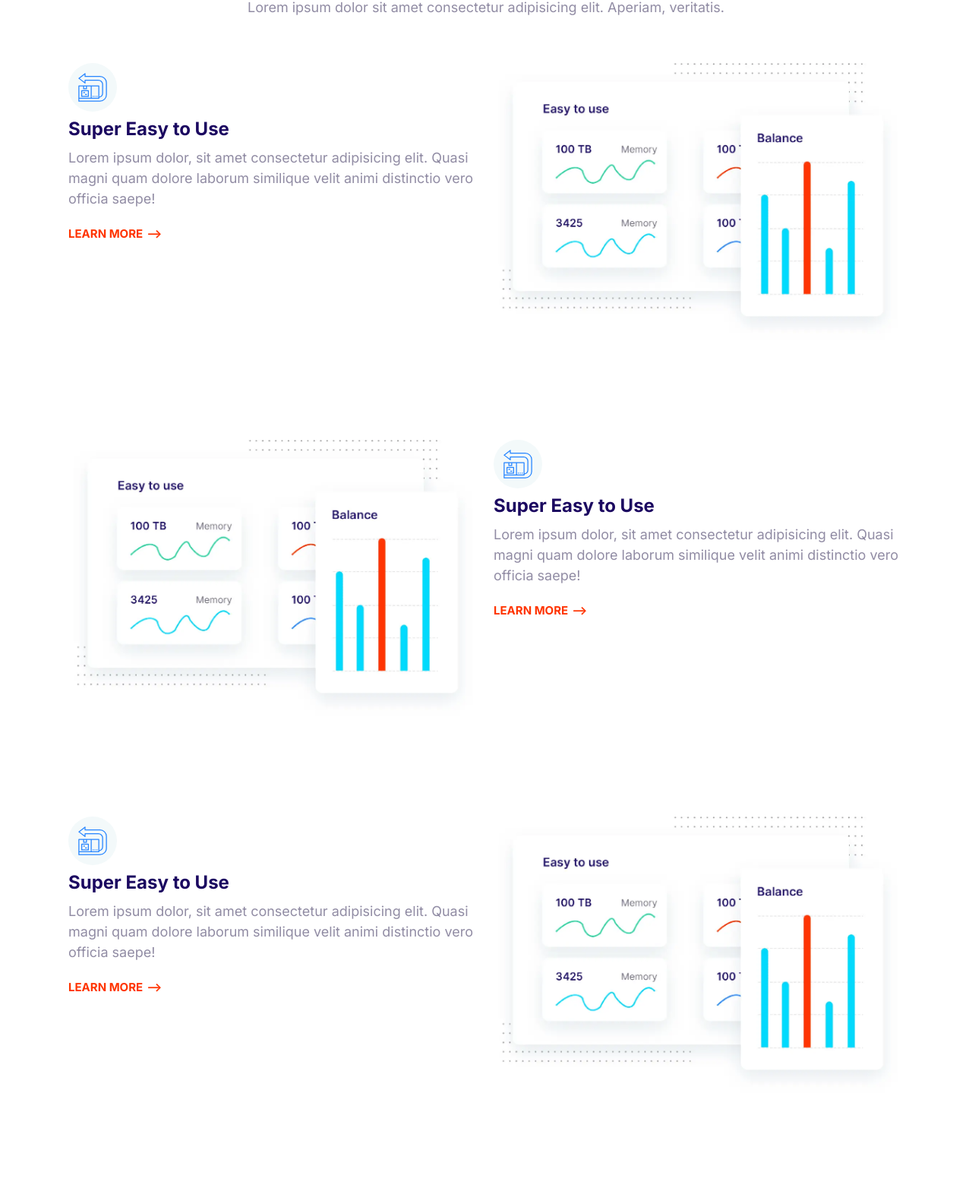
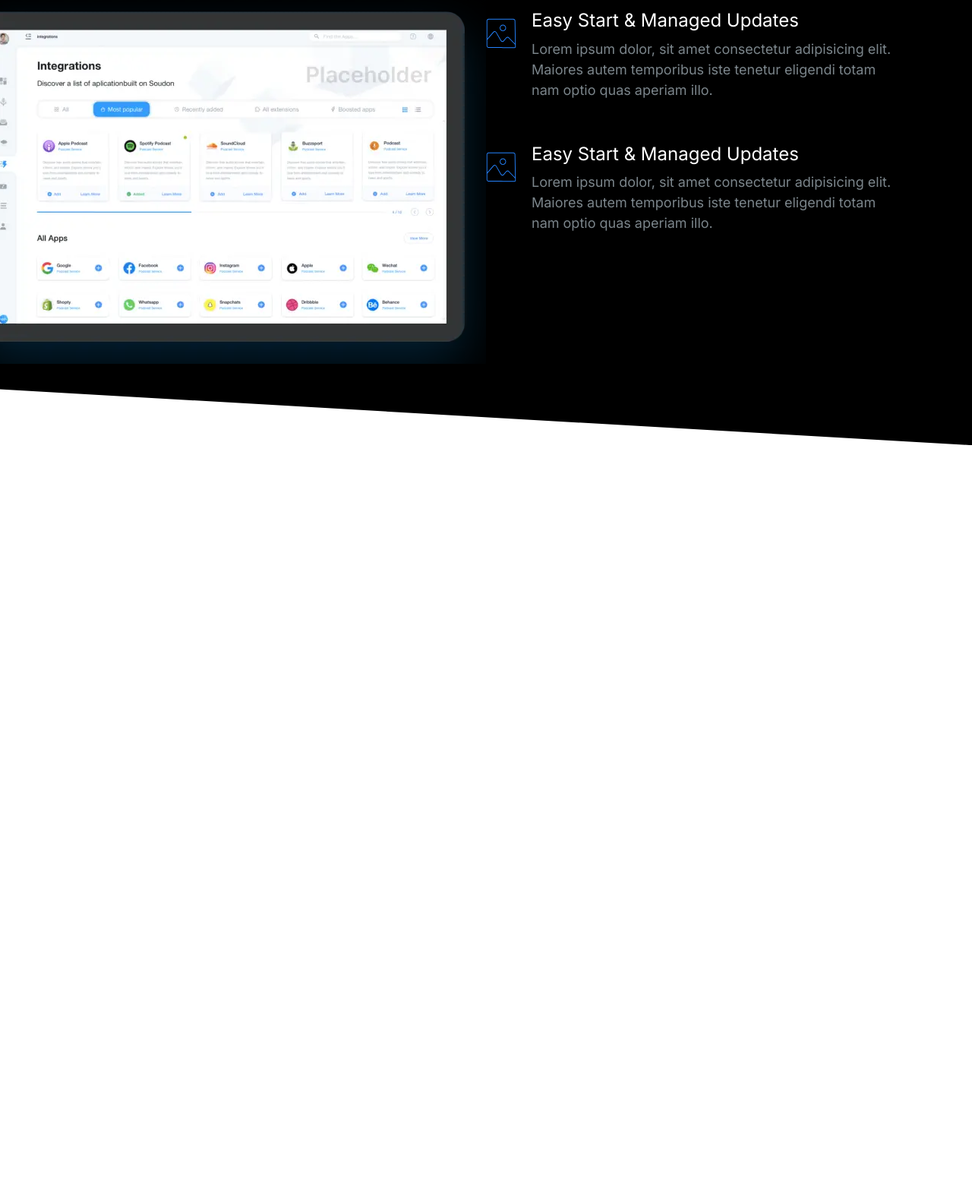
Before and after one commit to gioiaGalassi/moshify, a plain HTML site: page index.html in a window 1280 px wide. Shown: the part 151-1719 px from the top of the page at 76% size. After the commit the page ends 800 px from the top, so only its background shows below. Drawn offline with Linux system fonts and the light colour scheme.

Commit message:
Build the Showcase Block Component

```diff
--- a/css/styles.css
+++ b/css/styles.css
@@ -14,6 +14,11 @@
 *::after,
 *::before {
   box-sizing: border-box;
+}
+
+::selection {
+  background: var(--color-primary);
+  color: #fff;
 }
 
 /* Typography */
@@ -47,6 +52,7 @@ h2 {
 
 h3 {
   font-size: 3rem;
+  font-weight: 500;
 }
 
 p {
@@ -140,7 +146,6 @@ a {
 
 /* Lists */
 .list {
-  color: var(--color-headings);
   list-style: none;
   padding-left: 0;
 }
@@ -151,6 +156,7 @@ a {
 }
 
 .list--tick {
+  color: var(--color-headings);
   list-style-image: url(../images/tick.svg);
   padding-left: 3rem;
 }
@@ -424,6 +430,7 @@ a {
 
 .media {
   display: flex;
+  margin-bottom: 4rem;
 }
 
 .media__title {
@@ -632,17 +639,19 @@ a {
   color: #7b858b;
 }
 
-.block--dark .block__heading {
+.block--dark h1,
+.block--dark h2,
+.block--dark h3 {
   color: #fff;
 }
 
 .block--skewed-right {
-  clip-path: polygon(0% 0%, 100% 0%, 100% 100%, 0% 80%);
+  clip-path: polygon(0% 0%, 100% 0%, 100% 100%, 0% 90%);
   padding-bottom: calc(var(--padding-vertical) + 4rem);
 }
 
 .block--skewed-left {
-  clip-path: polygon(0% 0%, 100% 0%, 100% 80%, 0% 100%);
+  clip-path: polygon(0% 0%, 100% 0%, 100% 90%, 0% 100%);
   padding-bottom: calc(var(--padding-vertical) + 4rem);
 }
 
@@ -716,9 +725,6 @@ a {
 
 /* Hero */
 
-.hero {
-  clip-path: polygon(0% 0%, 100% 0%, 100% 90%, 0% 100%);
-}
 .hero__tagline {
   color: #b9c3cf;
   font-size: 2rem;
@@ -800,3 +806,24 @@ a {
     order: 2;
   }
 }
+
+/* Showcase Block */
+
+.block-showcase__image > img {
+  width: 100%;
+}
+
+@media screen and (min-width: 768px) {
+  .block-showcase .grid {
+    grid-template-columns: 50% 50%;
+  }
+
+  .block-showcase__image {
+    justify-self: end;
+  }
+
+  .block-showcase__image > img {
+    max-width: 700px;
+    width: auto;
+  }
+}
--- a/index.html
+++ b/index.html
@@ -15,124 +15,54 @@
     <link rel="stylesheet" href="css/styles.css" />
   </head>
   <body>
-    <section class="block container">
+    <section class="block block--dark block--skewed-right block-showcase">
       <header class="block__header">
-        <h2>Host on the Cloud to Keep Growing</h2>
+        <h2>User-friendly Control Panel</h2>
+      </header>
+      <div class="container grid grid--1x2">
+        <picture class="block-showcase__image">
+          <source type="image/webp" srcset="images/ipad.webp 1x, images/ipad@2x.webp 2x"></source>
+          <source type="image/png" srcset="images/ipad.png 1x, images/ipad@2x.png 2x"></source>
+          <img  src="images/ipad.png" alt=""/>
+        </picture>
+        <ul class="list">
+          <li>
+            <div class="media">
+              <div class="media__image">
+                <svg class="icon icon--primary">
+                  <use xlink:href="images/sprite.svg#snap"></use>
+                </svg>
+              </div>
+              <div class="media__body">
+                <h3 class="media__title">Easy Start & Managed Updates</h3>
                 <p>
-          Lorem ipsum dolor sit amet consectetur adipisicing elit. Aperiam,
-          veritatis.
+                  Lorem ipsum dolor, sit amet consectetur adipisicing elit. Maiores autem
+                  temporibus iste tenetur eligendi totam nam optio quas aperiam illo.
                 </p>
-      </header>
-      <article class="grid grid--1x2 feature">
-        <div class="feature__content">
-          <span class="icon-container">
+              </div>
+            </div>
+          </li>
+          <li>
+            <div class="media">
+              <div class="media__image">
                 <svg class="icon icon--primary">
-              <use xlink:href="images/sprite.svg#easy"></use>
+                  <use xlink:href="images/sprite.svg#snap"></use>
                 </svg>
-          </span>
-          <h3 class="feature__heading">Super Easy to Use</h3>
+              </div>
+              <div class="media__body">
+                <h3 class="media__title">Easy Start & Managed Updates</h3>
                 <p>
-            Lorem ipsum dolor, sit amet consectetur adipisicing elit. Quasi
-            magni quam dolore laborum similique velit animi distinctio vero
-            officia saepe!
+                  Lorem ipsum dolor, sit amet consectetur adipisicing elit. Maiores autem
+                  temporibus iste tenetur eligendi totam nam optio quas aperiam illo.
                 </p>
-          <a href="#" class="link-arrow">Learn More</a>
               </div>
-        <picture>
-          <source
-            type="image/webp"
-            srcset="images/easy.webp 1x, images/easy@2x.webp 2x"
-          />
-          <source
-            type="image/jpg"
-            srcset="images/easy.jpg 1x, images/easy@2x.jpg 2x"
-          />
-          <img class="feature__image" src="images/easy@2x.jpg" alt="" />
-        </picture>
-      </article>
-      <article class="grid grid--1x2 feature">
-        <div class="feature__content">
-          <span class="icon-container">
-            <svg class="icon icon--primary">
-              <use xlink:href="images/sprite.svg#easy"></use>
-            </svg>
-          </span>
-          <h3 class="feature__heading">Super Easy to Use</h3>
-          <p>
-            Lorem ipsum dolor, sit amet consectetur adipisicing elit. Quasi
-            magni quam dolore laborum similique velit animi distinctio vero
-            officia saepe!
-          </p>
-          <a href="#" class="link-arrow">Learn More</a>
             </div>
-        <picture>
-          <source
-            type="image/webp"
-            srcset="images/easy.webp 1x, images/easy@2x.webp 2x"
-          />
-          <source
-            type="image/jpg"
-            srcset="images/easy.jpg 1x, images/easy@2x.jpg 2x"
-          />
-          <img class="feature__image" src="images/easy@2x.jpg" alt="" />
-        </picture>
-      </article>
-      <article class="grid grid--1x2 feature">
-        <div class="feature__content">
-          <span class="icon-container">
-            <svg class="icon icon--primary">
-              <use xlink:href="images/sprite.svg#easy"></use>
-            </svg>
-          </span>
-          <h3 class="feature__heading">Super Easy to Use</h3>
-          <p>
-            Lorem ipsum dolor, sit amet consectetur adipisicing elit. Quasi
-            magni quam dolore laborum similique velit animi distinctio vero
-            officia saepe!
-          </p>
-          <a href="#" class="link-arrow">Learn More</a>
+          </li>
+
+        </ul>
+
       </div>
-        <picture>
-          <source
-            type="image/webp"
-            srcset="images/easy.webp 1x, images/easy@2x.webp 2x"
-          />
-          <source
-            type="image/jpg"
-            srcset="images/easy.jpg 1x, images/easy@2x.jpg 2x"
-          />
-          <img class="feature__image" src="images/easy@2x.jpg" alt="" />
-        </picture>
-      </article>
-      <article class="grid grid--1x2 feature">
-        <div class="feature__content">
-          <span class="icon-container">
-            <svg class="icon icon--primary">
-              <use xlink:href="images/sprite.svg#easy"></use>
-            </svg>
-          </span>
-          <h3 class="feature__heading">Super Easy to Use</h3>
-          <p>
-            Lorem ipsum dolor, sit amet consectetur adipisicing elit. Quasi
-            magni quam dolore laborum similique velit animi distinctio vero
-            officia saepe!
-          </p>
-          <a href="#" class="link-arrow">Learn More</a>
-        </div>
-        <picture>
-          <source
-            type="image/webp"
-            srcset="images/easy.webp 1x, images/easy@2x.webp 2x"
-          />
-          <source
-            type="image/jpg"
-            srcset="images/easy.jpg 1x, images/easy@2x.jpg 2x"
-          />
-          <img class="feature__image" src="images/easy@2x.jpg" alt="" />
-        </picture>
-      </article>
     </section>
-
     <script src="js/main.js"></script>
   </body>
 </html>
```
Also changed, not shown: components/showcase-blocks.html (added, +48 -0 lines), images/ipad.png (added), images/ipad.webp (added), images/ipad@2x.png (added), images/ipad@2x.webp (added). Lines whose indentation alone changed are shown as unchanged.
